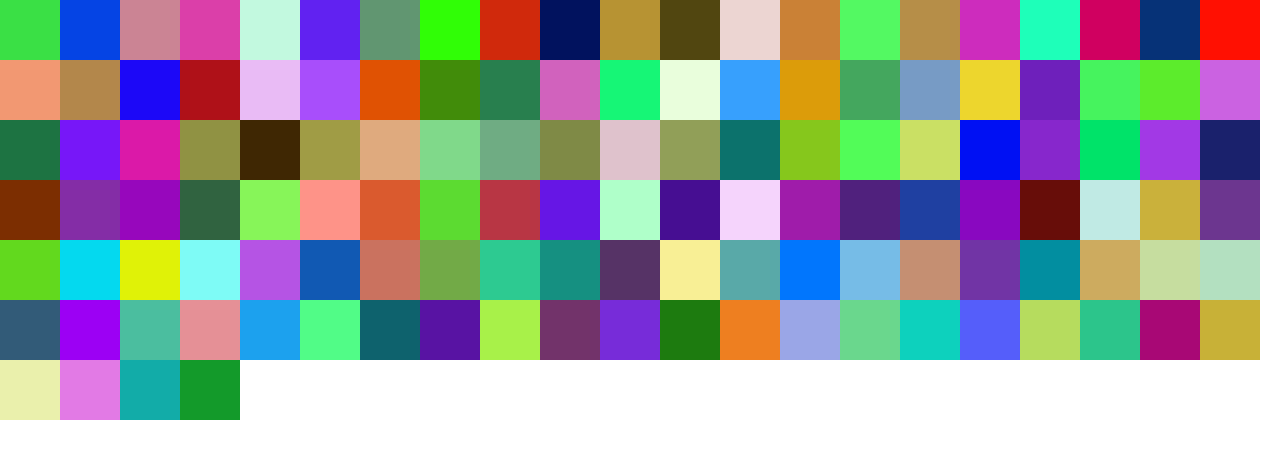
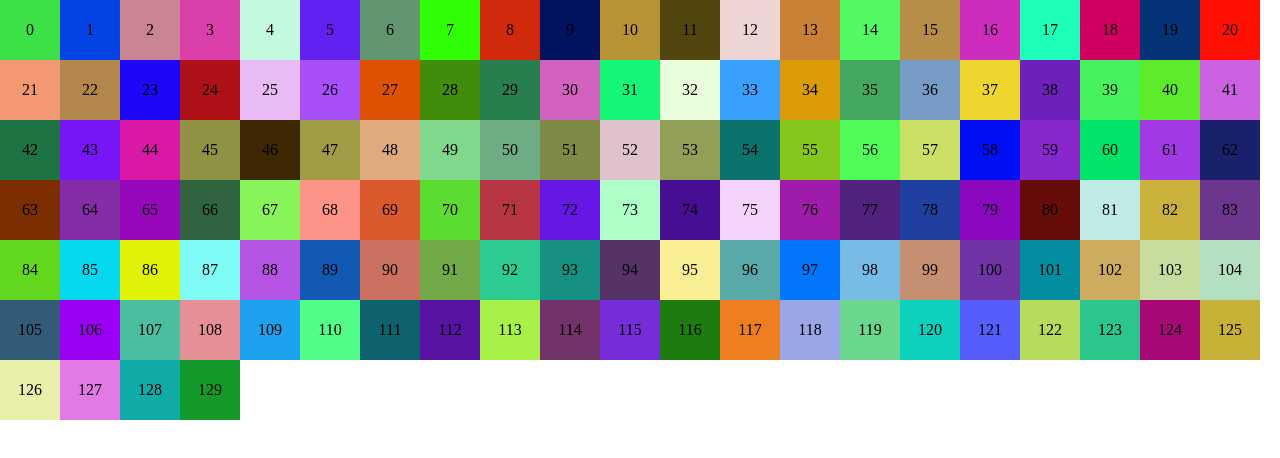
Before and after one commit to redxzeta/color-box, a React (Create React App) app: page / in a window 1280 px wide. Shown: the top 458 px of the page. Built offline with nearby package versions, Linux system fonts and the light colour scheme.

Commit message:
ID aligned to the center of box

```diff
--- a/src/App.tsx
+++ b/src/App.tsx
@@ -88,7 +88,13 @@ function App() {
   return (
     <main>
       {colorBox.map((x: IColorBox) => {
-        return <ColorBox onClick={() => onClick(x)} bg={x.color} key={x.id} />;
+        return(
+          <>
+          <ColorBox onClick={() => onClick(x)} bg={x.color} key={x.id}>
+            {x.id}
+          </ColorBox>
+          </>
+        );
       })}
     </main>
   );
@@ -98,5 +104,8 @@ const ColorBox = styled.div<IStyleBox>`
   width: 60px;
   height: 60px;
   background-color: ${(props) => props.bg};
+  text-align: center;
+  vertical-align: middle;
+  line-height: 60px;
 `;
 export default App;
```
